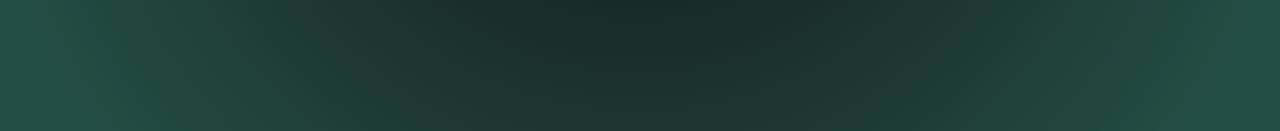
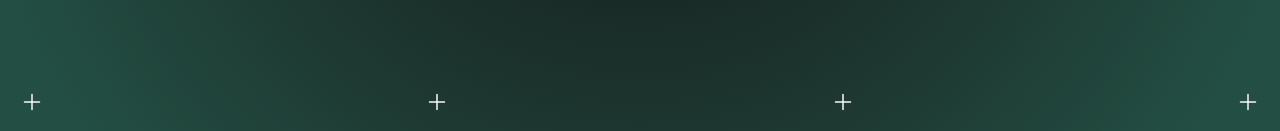
Before and after one commit to webcreatis/WC, a Next.js app: page / in a window 1280 px wide. Shown: the part 666-797 px from the top of the page. Built offline with nearby package versions, Linux system fonts and the light colour scheme.

Commit message:
WEBCREATIS > create CrossIcon UI component

```diff
--- a/app/page.tsx
+++ b/app/page.tsx
@@ -1,6 +1,7 @@
 import Image from "next/image";
 import logo from "../public/logo-transparent-webcreatis-reunion.webp";
 import Button from "./ui/Button";
+import CrossIcon from "./ui/CrossIcon";
 
 export default function Home() {
   return (
@@ -75,6 +76,12 @@ export default function Home() {
               le design et le développement.
             </span>
           </div>
+          <div className="absolute bottom-0 flex w-full justify-between p-5">
+            <CrossIcon />
+            <CrossIcon />
+            <CrossIcon />
+            <CrossIcon />
+          </div>
         </div>
       </main>
       <footer></footer>
--- /dev/null
+++ b/app/ui/CrossIcon.jsx
@@ -0,0 +1,22 @@
+export default function CrossIcon() {
+  return (
+    <>
+      <div className="text-cross text-white">
+        <svg
+          xmlns="http://www.w3.org/2000/svg"
+          fill="none"
+          viewBox="0 0 24 24"
+          strokeWidth={1.5}
+          stroke="currentColor"
+          className="size-6"
+        >
+          <path
+            strokeLinecap="round"
+            strokeLinejoin="round"
+            d="M12 4.5v15m7.5-7.5h-15"
+          />
+        </svg>
+      </div>
+    </>
+  );
+}
--- a/tailwind.config.ts
+++ b/tailwind.config.ts
@@ -8,6 +8,9 @@ const config: Config = {
   ],
   theme: {
     extend: {
+      fontSize: {
+        'cross': 'clamp(0.875rem, 1vw, 2rem)',
+      },
       animation: {
         rotateMouseEnter: 'rotateMouseEnter .3s ease-in-out forwards',
         rotateMouseOut: 'rotateMouseout .3s ease-in-out forwards',
```
